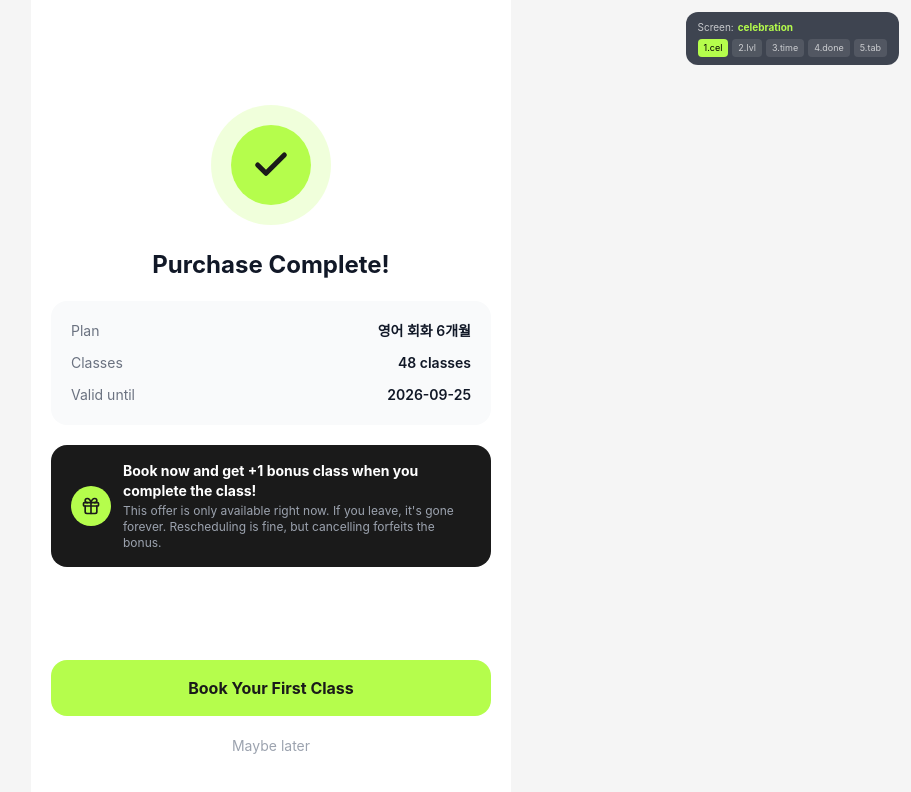
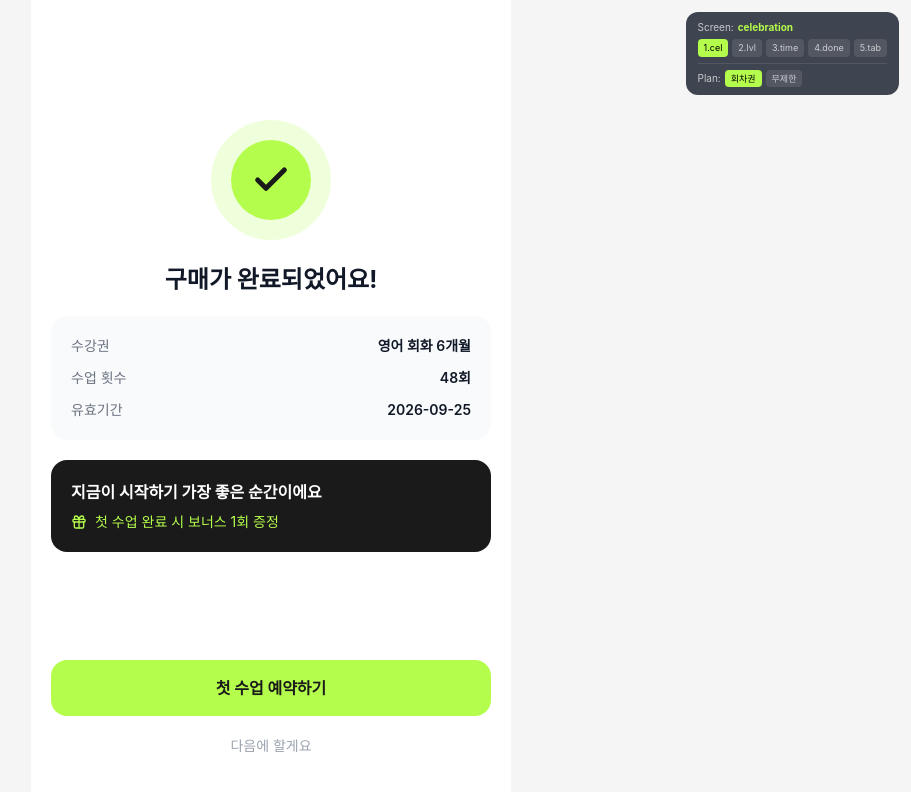
Before and after one commit to kangminlee-maker/sprint-kit, a React (Vite) app in the folder scopes/immediate-class-post-purchase-20260325-001/surface/preview/: page / in a window 1280 px wide. Shown: the top 792 px of the page, without its empty margins (369-1280 px from the left). Built offline with nearby package versions, Linux system fonts and the light colour scheme.

Commit message:
update post-purchase prototype

```diff
--- a/scopes/immediate-class-post-purchase-20260325-001/surface/preview/src/App.tsx
+++ b/scopes/immediate-class-post-purchase-20260325-001/surface/preview/src/App.tsx
@@ -5,20 +5,29 @@ import { Check, ChevronLeft, Gift, Clock, X, Sparkles } from "lucide-react";
 
 type PlanType = "count" | "unlimited";
 
-const MOCK_PURCHASE = {
+const PLANS: Record<PlanType, { planName: string; planType: PlanType; totalClasses: number | "무제한"; expireDate: string; price: string }> = {
+  count: {
     planName: "영어 회화 6개월",
-  planType: "count" as PlanType,
+    planType: "count",
     totalClasses: 48,
     expireDate: "2026-09-25",
     price: "299,000원",
+  },
+  unlimited: {
+    planName: "영어 회화 무제한 3개월",
+    planType: "unlimited",
+    totalClasses: "무제한",
+    expireDate: "2026-06-25",
+    price: "449,000원",
+  },
 };
 
 const LEVELS = [
-  { id: "beginner", label: "Beginner", description: "Basic greetings, simple sentences", firstLesson: "Self-Introduction" },
-  { id: "elementary", label: "Elementary", description: "Daily conversations, short dialogues", firstLesson: "Weekend Plans" },
-  { id: "intermediate", label: "Intermediate", description: "Work & social topics, opinions", firstLesson: "Workplace Communication" },
-  { id: "upper", label: "Upper-Intermediate", description: "Complex discussions, nuanced views", firstLesson: "Business Negotiations" },
-  { id: "advanced", label: "Advanced", description: "Debate, academic, abstract topics", firstLesson: "Debate: AI & Jobs" },
+  { id: "beginner", label: "Beginner", description: "기초 인사, 간단한 문장", firstLesson: "Self-Introduction" },
+  { id: "elementary", label: "Elementary", description: "일상 대화, 짧은 대화문", firstLesson: "Weekend Plans" },
+  { id: "intermediate", label: "Intermediate", description: "업무·사회 주제, 의견 표현", firstLesson: "Workplace Communication" },
+  { id: "upper", label: "Upper-Intermediate", description: "심화 토론, 뉘앙스 표현", firstLesson: "Business Negotiations" },
+  { id: "advanced", label: "Advanced", description: "토론, 학술, 추상적 주제", firstLesson: "Debate: AI & Jobs" },
 ] as const;
 
 function generateTimeSlots() {
@@ -28,7 +37,7 @@ function generateTimeSlots() {
   for (let d = 0; d < 3; d++) {
     const date = new Date(now);
     date.setDate(date.getDate() + d);
-    const dayLabel = d === 0 ? "Today" : d === 1 ? "Tomorrow" : date.toLocaleDateString("en", { weekday: "short" });
+    const dayLabel = d === 0 ? "오늘" : d === 1 ? "내일" : date.toLocaleDateString("en", { weekday: "short" });
     const dateLabel = `${date.getMonth() + 1}/${date.getDate()}`;
 
     const times: { time: string; tutor: string; available: boolean }[] = [];
@@ -66,16 +75,17 @@ type Screen =
 
 export default function App() {
   const [screen, setScreen] = useState<Screen>("celebration");
-  const [selectedLevel, setSelectedLevel] = useState<string>("elementary"); // pre-selected from trial recommendation
+  const [planType, setPlanType] = useState<PlanType>("count");
+  const [selectedLevel, setSelectedLevel] = useState<string>("elementary");
   const [selectedDay, setSelectedDay] = useState(0);
   const [selectedTime, setSelectedTime] = useState<string | null>(null);
   const [showExitConfirm, setShowExitConfirm] = useState(false);
   const [incentiveClaimed, setIncentiveClaimed] = useState(false);
-  const [hasTrialData] = useState(true); // simulate trial user with level data
-  const recommendedLevel = hasTrialData ? "elementary" : null; // simulated recommendation
+  const [hasTrialData] = useState(true);
+  const recommendedLevel = hasTrialData ? "elementary" : null;
 
-  const incentiveText =
-    MOCK_PURCHASE.planType === "count" ? "+1 bonus class" : "+3 days free";
+  const MOCK_PURCHASE = PLANS[planType];
+  const incentiveText = planType === "count" ? "보너스 1회" : "3일 연장";
 
   function handleDismiss() {
     setShowExitConfirm(true);
@@ -107,44 +117,42 @@ export default function App() {
             </div>
 
             <h1 className="mt-6 text-2xl font-bold text-gray-900">
-              Purchase Complete!
+              구매가 완료되었어요!
             </h1>
 
             {/* Purchase summary */}
             <div className="mt-5 w-full rounded-2xl bg-gray-50 p-5">
               <div className="flex items-center justify-between">
-                <span className="text-sm text-gray-500">Plan</span>
+                <span className="text-sm text-gray-500">수강권</span>
                 <span className="text-sm font-semibold text-gray-900">
                   {MOCK_PURCHASE.planName}
                 </span>
               </div>
               <div className="mt-3 flex items-center justify-between">
-                <span className="text-sm text-gray-500">Classes</span>
+                <span className="text-sm text-gray-500">수업 횟수</span>
                 <span className="text-sm font-semibold text-gray-900">
-                  {MOCK_PURCHASE.totalClasses} classes
+                  {MOCK_PURCHASE.totalClasses === "무제한" ? "무제한" : `${MOCK_PURCHASE.totalClasses}회`}
                 </span>
               </div>
               <div className="mt-3 flex items-center justify-between">
-                <span className="text-sm text-gray-500">Valid until</span>
+                <span className="text-sm text-gray-500">유효기간</span>
                 <span className="text-sm font-semibold text-gray-900">
                   {MOCK_PURCHASE.expireDate}
                 </span>
               </div>
             </div>
 
-            {/* Incentive banner */}
-            <div className="mt-5 flex w-full items-center gap-3 rounded-2xl bg-podo-black px-5 py-4">
-              <div className="flex size-10 shrink-0 items-center justify-center rounded-full bg-podo-green">
-                <Gift className="size-5 text-podo-black" />
-              </div>
-              <div className="flex-1">
-                <p className="text-sm font-bold text-white">
-                  Book now and get {incentiveText} when you complete the class!
+            {/* Motivation + Incentive */}
+            <div className="mt-5 w-full rounded-2xl bg-podo-black px-5 py-5">
+              <p className="text-base font-bold text-white">
+                지금이 시작하기 가장 좋은 순간이에요
               </p>
-                <p className="mt-0.5 text-xs text-gray-400">
-                  This offer is only available right now. If you leave, it's gone forever. Rescheduling is fine, but cancelling forfeits the bonus.
+              <p className="mt-2 flex items-center gap-2 text-sm text-podo-green">
+                <Gift className="size-4 shrink-0" />
+                {MOCK_PURCHASE.planType === "count"
+                  ? "첫 수업 완료 시 보너스 1회 증정"
+                  : "첫 수업 완료 시 3일 연장"}
               </p>
-              </div>
             </div>
           </div>
 
@@ -154,13 +162,13 @@ export default function App() {
               onClick={() => setScreen("level-select")}
               className="w-full rounded-2xl bg-podo-green py-4 text-base font-bold text-podo-black active:bg-podo-green-dark transition-colors"
             >
-              Book Your First Class
+              첫 수업 예약하기
             </button>
             <button
               onClick={handleDismiss}
               className="mt-2 w-full py-3 text-sm text-gray-400"
             >
-              Maybe later
+              다음에 할게요
             </button>
           </div>
         </div>
@@ -175,7 +183,7 @@ export default function App() {
               <ChevronLeft className="size-6 text-gray-900" />
             </button>
             <h2 className="flex-1 text-center text-base font-bold text-gray-900">
-              Choose Your Level
+              레벨 선택
             </h2>
             <button onClick={handleDismiss} className="p-1">
               <X className="size-5 text-gray-400" />
@@ -186,14 +194,14 @@ export default function App() {
           <div className="mx-5 flex items-center gap-2 rounded-xl bg-podo-green/10 px-4 py-2.5">
             <Gift className="size-4 shrink-0 text-podo-green-dark" />
             <span className="text-xs font-medium text-gray-700">
-              Book now → complete class → {incentiveText} (one-time offer)
+              지금 예약 → 수업 완료 → {incentiveText} (1회 한정)
             </span>
           </div>
 
           {/* Level cards */}
           <div className="mt-4 flex-1 px-5 pb-24">
             <p className="text-xs font-medium uppercase tracking-wide text-gray-400 mb-3">
-              Select your level
+              레벨을 선택해 주세요
             </p>
 
             {LEVELS.map((level) => {
@@ -225,7 +233,7 @@ export default function App() {
                       {isRecommended && (
                         <span className="inline-flex items-center gap-1 rounded-full bg-podo-green/20 px-2.5 py-0.5 text-[10px] font-bold text-podo-black">
                           <Sparkles className="size-3" />
-                          Recommended
+                          추천
                         </span>
                       )}
                     </div>
@@ -233,7 +241,7 @@ export default function App() {
                       {level.description}
                     </p>
                     <p className="mt-1.5 text-xs text-gray-500">
-                      First lesson: <span className="font-medium text-gray-700">{level.firstLesson}</span>
+                      첫 수업: <span className="font-medium text-gray-700">{level.firstLesson}</span>
                     </p>
                   </div>
                 </button>
@@ -247,7 +255,7 @@ export default function App() {
               onClick={() => setScreen("time-select")}
               className="w-full rounded-2xl bg-podo-green py-4 text-base font-bold text-podo-black active:bg-podo-green-dark transition-colors"
             >
-              Next — Choose Time
+              다음 — 시간 선택
             </button>
           </div>
         </div>
@@ -262,7 +270,7 @@ export default function App() {
               <ChevronLeft className="size-6 text-gray-900" />
             </button>
             <h2 className="flex-1 text-center text-base font-bold text-gray-900">
-              Choose a Time
+              시간 선택
             </h2>
             <button onClick={handleDismiss} className="p-1">
               <X className="size-5 text-gray-400" />
@@ -271,7 +279,7 @@ export default function App() {
 
           {/* Selected level + lesson summary */}
           <div className="mx-5 rounded-xl bg-gray-50 px-4 py-3">
-            <p className="text-xs text-gray-400">Your first lesson</p>
+            <p className="text-xs text-gray-400">첫 수업</p>
             <p className="mt-0.5 text-sm font-semibold text-gray-900">
               {selectedLevelData.label} — {selectedLevelData.firstLesson}
             </p>
@@ -281,7 +289,7 @@ export default function App() {
           <div className="mx-5 mt-3 flex items-center gap-2 rounded-xl bg-blue-50 px-4 py-2.5">
             <Clock className="size-4 shrink-0 text-blue-500" />
             <span className="text-xs text-blue-700">
-              Classes start at least 2 hours from now
+              현재 시간 기준 2시간 이후부터 예약 가능해요
             </span>
           </div>
 
@@ -327,7 +335,7 @@ export default function App() {
                   </p>
                   <p className="mt-1 text-xs text-gray-400">{slot.tutor}</p>
                   {!slot.available && (
-                    <p className="mt-1 text-xs text-red-400">Full</p>
+                    <p className="mt-1 text-xs text-red-400">마감</p>
                   )}
                 </button>
               ))}
@@ -345,7 +353,7 @@ export default function App() {
                   : "bg-gray-200 text-gray-400"
               }`}
             >
-              Confirm Booking
+              예약 확정
             </button>
           </div>
         </div>
@@ -354,63 +362,52 @@ export default function App() {
       {/* ── Screen: Booking Confirmed ── */}
       {screen === "booking-confirmed" && (
         <div className="flex min-h-screen flex-col items-center justify-center px-5 pb-24">
-          <div className="flex size-[120px] items-center justify-center rounded-full bg-podo-green/20">
-            <div className="flex size-[80px] items-center justify-center rounded-full bg-podo-green">
-              <Check className="size-10 text-podo-black" strokeWidth={3} />
+          {/* Hero */}
+          <div className="flex size-16 items-center justify-center rounded-full bg-podo-green">
+            <Check className="size-8 text-podo-black" strokeWidth={3} />
           </div>
-          </div>
+          <h1 className="mt-4 text-2xl font-bold text-gray-900">예약 완료!</h1>
 
-          <h1 className="mt-6 text-2xl font-bold text-gray-900">
-            Class Booked!
-          </h1>
-          <p className="mt-2 text-center text-base text-gray-500">
-            Your first class is scheduled. We'll remind you before it starts.
+          {/* Booking card */}
+          <div className="mt-6 w-full rounded-2xl border border-gray-100 p-5">
+            <p className="text-sm font-semibold text-gray-900">
+              {selectedLevelData.label} — {selectedLevelData.firstLesson}
             </p>
-
-          {/* Bonus pending notice */}
-          {incentiveClaimed && (
-            <div className="mt-5 w-full rounded-2xl bg-podo-green/10 px-5 py-4">
-              <div className="flex items-center gap-3">
-                <Gift className="size-5 shrink-0 text-podo-green-dark" />
-                <span className="text-sm font-semibold text-gray-900">
-                  Complete this class to get {incentiveText}!
+            <div className="mt-3 flex items-center gap-4 text-sm text-gray-500">
+              <span>
+                {selectedTime && TIME_SLOTS[selectedDay]?.times[parseInt(selectedTime.split("-")[1])]?.time}{" "}
+                {TIME_SLOTS[selectedDay]?.day}
               </span>
-              </div>
-              <p className="mt-2 text-xs text-gray-500 pl-8">
-                Rescheduling is okay — your bonus is preserved. But if you cancel the class, the bonus is forfeited.
-              </p>
-            </div>
-          )}
-
-          {/* Booking summary */}
-          <div className="mt-5 w-full rounded-2xl bg-gray-50 p-5">
-            <div className="flex items-center justify-between">
-              <span className="text-sm text-gray-500">Lesson</span>
-              <span className="text-sm font-semibold text-gray-900">
-                {selectedLevelData.label} — {selectedLevelData.firstLesson}
-              </span>
-            </div>
-            <div className="mt-3 flex items-center justify-between">
-              <span className="text-sm text-gray-500">Time</span>
-              <span className="text-sm font-semibold text-gray-900">
-                {selectedTime && TIME_SLOTS[selectedDay]?.times[parseInt(selectedTime.split("-")[1])]?.time}{" "}
-                ({TIME_SLOTS[selectedDay]?.day})
-              </span>
-            </div>
-            <div className="mt-3 flex items-center justify-between">
-              <span className="text-sm text-gray-500">Tutor</span>
-              <span className="text-sm font-semibold text-gray-900">
+              <span className="text-gray-300">|</span>
+              <span>
                 {selectedTime && TIME_SLOTS[selectedDay]?.times[parseInt(selectedTime.split("-")[1])]?.tutor}
               </span>
             </div>
           </div>
+
+          {/* Bonus pending */}
+          {incentiveClaimed && (
+            <div className="mt-3 flex w-full items-center gap-3 rounded-2xl bg-podo-black px-5 py-4">
+              <Gift className="size-5 shrink-0 text-podo-green" />
+              <div>
+                <p className="text-sm font-semibold text-white">
+                  {MOCK_PURCHASE.planType === "count"
+                    ? "수업 완료 시 보너스 1회 지급"
+                    : "수업 완료 시 3일 연장"}
+                </p>
+                <p className="mt-0.5 text-xs text-gray-400">
+                  시간 변경 가능 · 취소 시 소멸
+                </p>
+              </div>
+            </div>
+          )}
 
           <div className="fixed bottom-0 left-0 right-0 mx-auto max-w-[480px] bg-white px-5 pb-8 pt-3">
             <button
               onClick={() => setScreen("lesson-tab")}
               className="w-full rounded-2xl bg-podo-green py-4 text-base font-bold text-podo-black active:bg-podo-green-dark transition-colors"
             >
-              Go to My Lessons
+              내 수업 보기
             </button>
           </div>
         </div>
@@ -420,24 +417,24 @@ export default function App() {
       {screen === "lesson-tab" && (
         <div className="flex min-h-screen flex-col">
           <div className="flex items-center px-5 py-4">
-            <h2 className="text-xl font-bold text-gray-900">My Lessons</h2>
+            <h2 className="text-xl font-bold text-gray-900">내 수업</h2>
           </div>
           <div className="flex flex-1 flex-col items-center justify-center px-5">
             <div className="flex size-16 items-center justify-center rounded-2xl bg-gray-100">
               <span className="text-2xl text-gray-300">📚</span>
             </div>
             <p className="mt-4 text-base font-semibold text-gray-900">
-              {incentiveClaimed ? "Your class is booked!" : "No classes booked yet"}
+              {incentiveClaimed ? "수업이 예약되었어요!" : "아직 예약된 수업이 없어요"}
             </p>
             <p className="mt-1 text-sm text-gray-400">
               {incentiveClaimed
-                ? "Check your upcoming lessons here."
-                : "Browse courses and book your first class to get started."}
+                ? "예정된 수업을 여기서 확인하세요."
+                : "코스를 둘러보고 첫 수업을 예약해 보세요."}
             </p>
           </div>
           {/* Mock GNB */}
           <div className="fixed bottom-0 left-0 right-0 mx-auto flex max-w-[480px] border-t border-gray-100 bg-white">
-            {["Home", "Lessons", "Schedule", "AI Study", "My PODO"].map((tab, i) => (
+            {["홈", "수업", "예약", "AI학습", "마이포도"].map((tab, i) => (
               <div
                 key={tab}
                 className={`flex flex-1 flex-col items-center py-2 ${i === 1 ? "text-podo-black" : "text-gray-300"}`}
@@ -455,24 +452,25 @@ export default function App() {
         <div className="fixed inset-0 z-50 flex items-end justify-center bg-black/40">
           <div className="mx-auto w-full max-w-[480px] rounded-t-3xl bg-white px-5 pb-8 pt-6">
             <h3 className="text-lg font-bold text-gray-900">
-              Are you sure?
+              정말 나가시겠어요?
             </h3>
             <p className="mt-2 text-sm text-gray-500">
-              If you leave now, the <strong>{incentiveText}</strong> offer will be gone forever.
-              You won't be able to come back to this screen. Book now, complete the class, and the bonus is yours. You can reschedule anytime — just don't cancel.
+              {MOCK_PURCHASE.planType === "count"
+                ? "지금 나가면 보너스 1회 혜택이 영구적으로 사라져요. 예약 후 수업만 완료하면 보너스를 받을 수 있어요. 시간 변경은 언제든 가능해요."
+                : "지금 나가면 3일 연장 혜택이 영구적으로 사라져요. 예약 후 수업만 완료하면 연장을 받을 수 있어요. 시간 변경은 언제든 가능해요."}
             </p>
             <div className="mt-6 space-y-2">
               <button
                 onClick={() => setShowExitConfirm(false)}
                 className="w-full rounded-2xl bg-podo-green py-4 text-base font-bold text-podo-black active:bg-podo-green-dark transition-colors"
               >
-                Stay and Book
+                예약하기
               </button>
               <button
                 onClick={confirmExit}
                 className="w-full rounded-2xl bg-gray-100 py-4 text-base font-medium text-gray-500"
               >
-                Leave — I'll book later
+                나중에 할게요
               </button>
             </div>
           </div>
@@ -496,6 +494,18 @@ export default function App() {
             </button>
           ))}
         </div>
+        <div className="mt-1.5 flex items-center gap-1 border-t border-white/10 pt-1.5">
+          <span>Plan:</span>
+          {(["count", "unlimited"] as PlanType[]).map((p) => (
+            <button
+              key={p}
+              onClick={() => { setPlanType(p); setScreen("celebration"); }}
+              className={`rounded px-1.5 py-0.5 text-[9px] ${planType === p ? "bg-podo-green text-black" : "bg-white/10"}`}
+            >
+              {p === "count" ? "회차권" : "무제한"}
+            </button>
+          ))}
+        </div>
       </div>
     </div>
   );
```
Also changed, not shown: 1 other file (tests, documents, lock files or other folders). Lines whose indentation alone changed are shown as unchanged.
